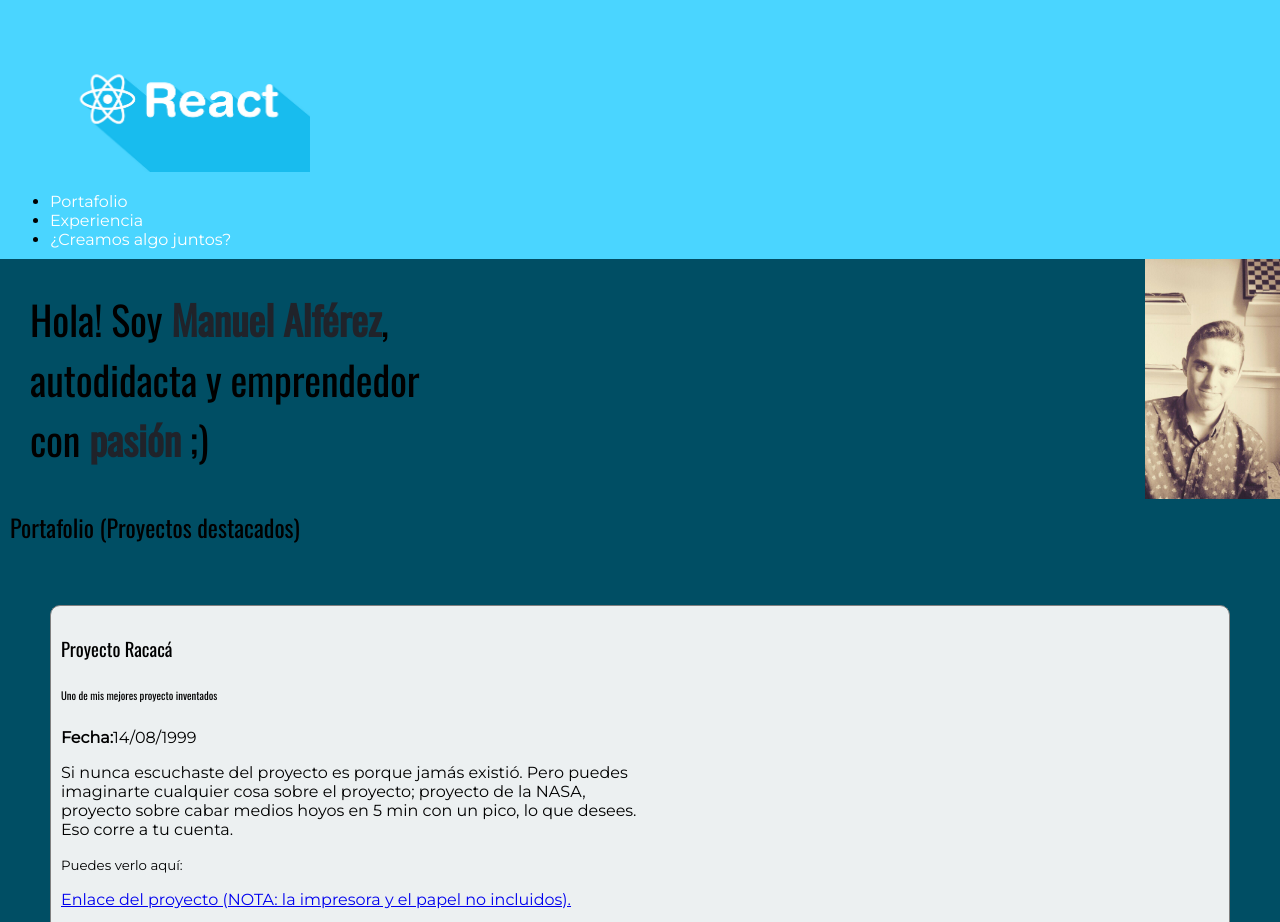
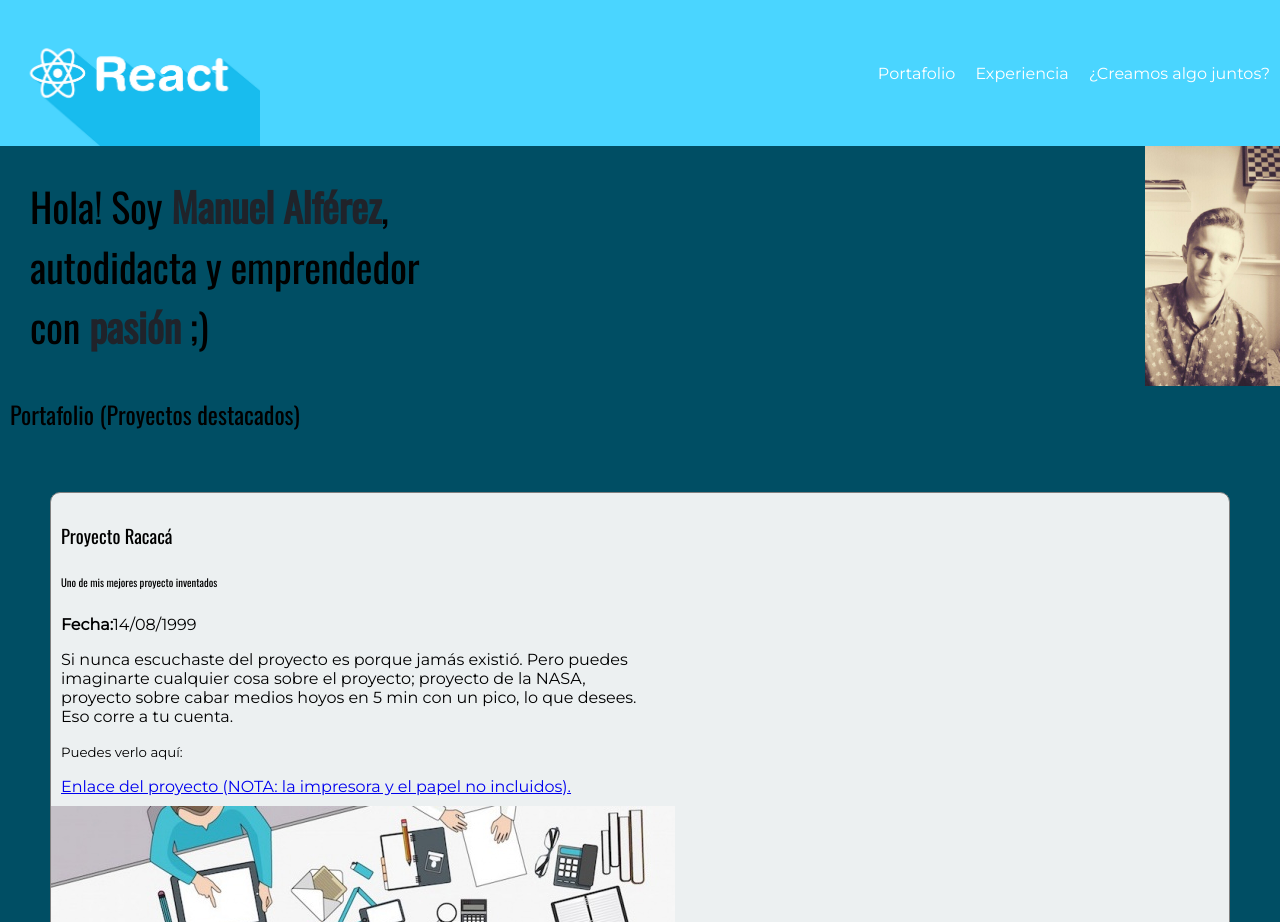
Before and after one commit to manuelalferez/desarrollo-web-portafolio, a plain HTML site: page index.html in a window 1280 px wide. Shown: the top 922 px of the page. Drawn offline with nearby package versions, Linux system fonts and the light colour scheme.

Commit message:
estilizando sitio web y aprendiendo uso de flexbox

```diff
--- a/styles/styles.css
+++ b/styles/styles.css
@@ -6,7 +6,7 @@ body{
     background: pink;
 } */
 
-body, button{
+body, button {
     font-family: 'Montserrat', sans-serif;
     margin: 0;
 }
@@ -16,7 +16,7 @@ h1, h2, h3, h4, h5, h6 {
     font-weight: normal;
 }
 
-h1{
+h1 {
     font-size: 40px;
     line-height: 1.5em;
     letter-spacing: -.2px;
@@ -24,16 +24,16 @@ h1{
     padding: 30px;
 }
 
-.project-details{
+.project-details {
     width: 50%;
     padding: 10px;
 }
 
-.project-imageContainer{
+.project-imageContainer {
     width: 50%;
 }
 
-.hero{
+.hero {
     background-color: #004E64;
     background-image: url(../images/perfil.jpg);
     background-size: 135px 240px;
@@ -41,21 +41,21 @@ h1{
     background-position-x: right;
 }
 
-.hero strong{
-    color:#20232A;
+.hero strong {
+    color: #20232A;
 }
 
-.portfolio{
+.portfolio {
     background: #004E64;
     padding-bottom: 30px;
 }
 
-.portfolio h2{
+.portfolio h2 {
     margin: 0;
     padding: 10px;
 }
 
-.project{
+.project {
     background-color: #ecf0f1;
     border: 1px solid gray;
     border-radius: 10px;
@@ -63,17 +63,40 @@ h1{
     margin-bottom: 0;
 }
 
-.header{
+.header {
     background-color: #4AD5FF;
-    padding: 10px;
+    padding: 0px;
+    display: flex;
+    justify-content: space-between;
+    height: 146.33px;
+}
+
+.menu {
+    height: inherit;
+    justify-content: center;
+}
+
+.header ul {
+    list-style: none;
+    display: flex;
+    height: inherit;
+    margin: 0;
+}
+
+.header ul li {
+    height: inherit;
 }
 
 .header a {
     color: white;
     text-decoration: none;
+    display: flex;
+    align-items: center;
+    height: inherit;
+    padding: 0px 10px;
 }
 
-.header ul{
+figure {
     margin: 0;
 }
 
@@ -81,16 +104,16 @@ h1{
     background-color: #FFB300;
 }
 
-#eventos h2{
+#eventos h2 {
     margin-top: 0;
     padding: 10px;
 }
 
-.event{
+.event {
     padding: 10px;
 }
 
-.event a{
+.event a {
     color: black;
     text-decoration: none;
     border: 3px solid #4AD5FF;
@@ -99,7 +122,7 @@ h1{
     background-color: #ecf0f1;
 }
 
-.contact{
+.contact {
     background-color: #06C5FB;
     padding: 10px;
 }
```
